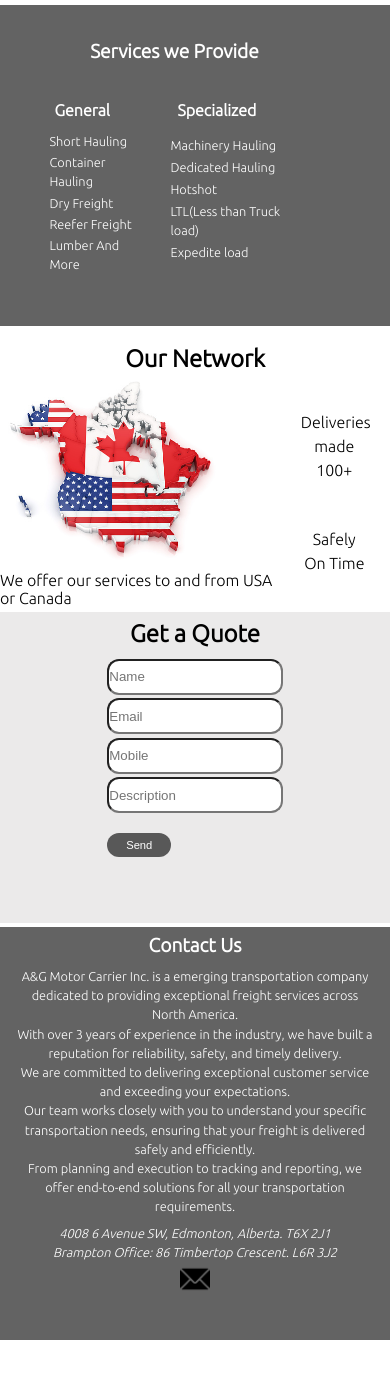
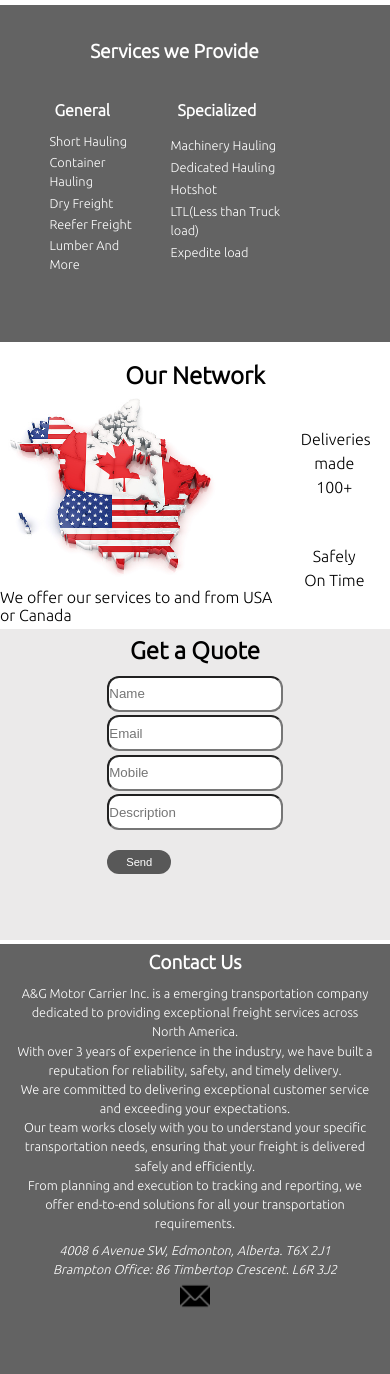
Before and after one commit to CRYPTO43/A-GTransport, a website: page index.html in a window 390 px wide. Shown: the part 220-1594 px from the top of the page. Before the commit the page ends 1560 px from the top, so only its background shows below. Drawn offline with Linux system fonts and the light colour scheme; files that its build step writes are made by us from their sources; files whose address does not match are found by name.

Commit message:
mobile fix 3

```diff
--- a/assets/styles.css
+++ b/assets/styles.css
@@ -720,7 +720,7 @@ body {
   }
 
   .services-section{
-    height: 38vh;
+    height: 40vh;
   }
 
   .nav-items:link{
@@ -732,6 +732,6 @@ body {
   }
 
   .about-section{
-    height: 48vh;
+    height: 50vh;
   }
 }
```
